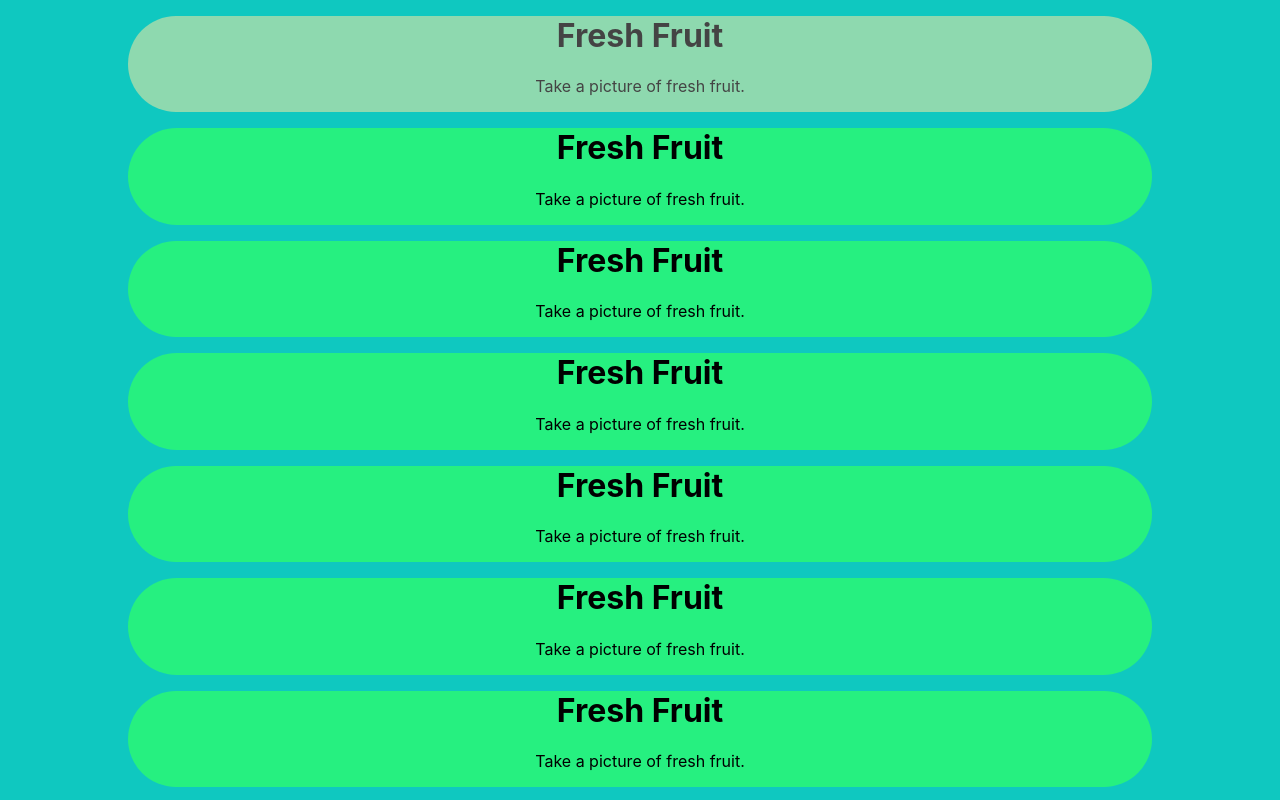
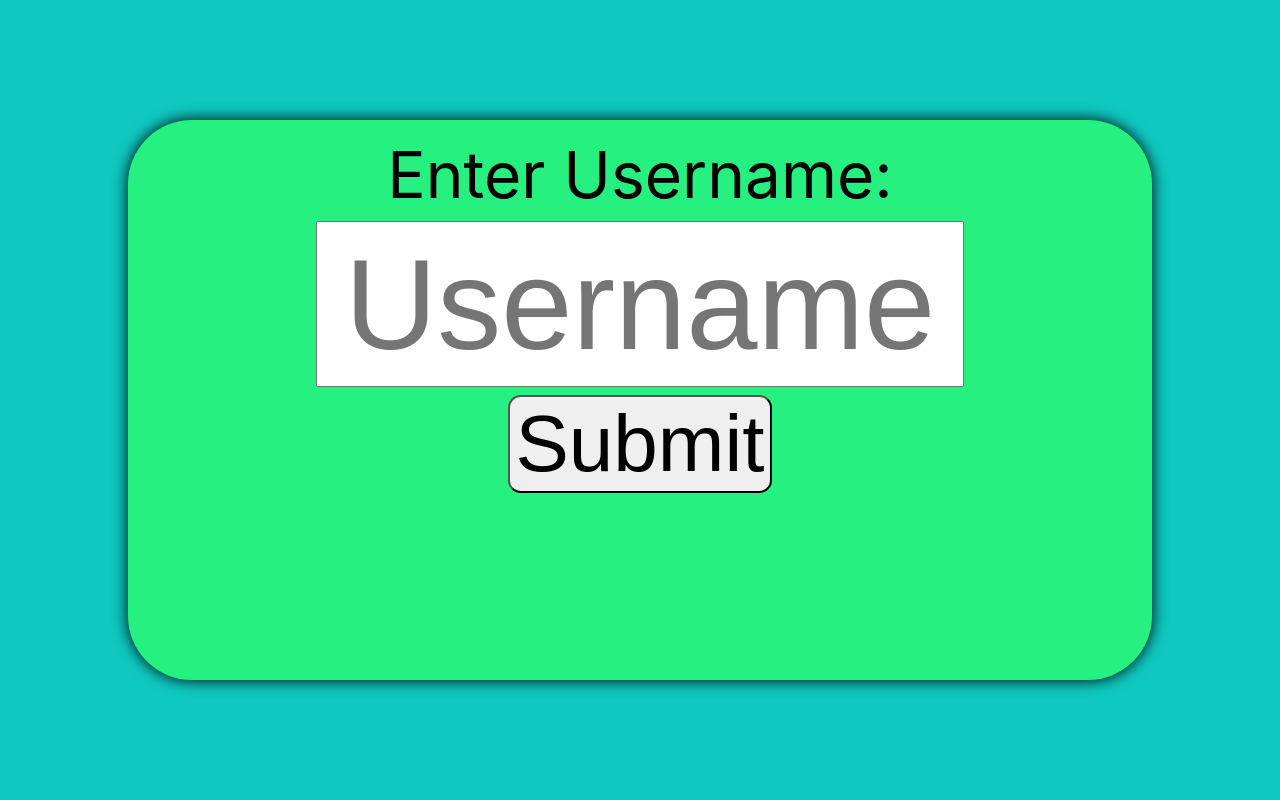
Before and after one commit to MatthewWHuang/pichunt, a React (Create React App) app: page / in a window 1280 px wide. Shown: the top 800 px of the page. Built offline with nearby package versions, Linux system fonts and the light colour scheme.

Commit message:
Added usernames, uploading, state saving

```diff
--- a/public/index.html
+++ b/public/index.html
@@ -24,7 +24,7 @@
       work correctly both with client-side routing and a non-root public URL.
       Learn how to configure a non-root public URL by running `npm run build`.
     -->
-    <title>React App</title>
+        <title>PicHunt</title>
     </head>
     <body>
         <noscript>You need to enable JavaScript to run this app.</noscript>
@@ -38,6 +38,5 @@
 
       To begin the development, run `npm start` or `yarn start`.
       To create a production bundle, use `npm run build` or `yarn build`.
-    -->
-  </body>
+    --></body>
 </html>
--- a/src/App.js
+++ b/src/App.js
@@ -1,65 +1,19 @@
 import "./App.css";
 import TaskList from "./components/TaskList";
-import React, { useState } from "react";
-
+import React, { useState, useEffect } from "react";
+import Login from "./components/Login";
 function App() {
-    const [tasks, setTasks] = useState([
-        {
-            name: "Fresh Fruit",
-            description: "Take a picture of fresh fruit.",
-            completed: true,
-        },
-        {
-            name: "Fresh Fruit",
-            description: "Take a picture of fresh fruit.",
-            completed: false,
-        },
-        {
-            name: "Fresh Fruit",
-            description: "Take a picture of fresh fruit.",
-            completed: false,
-        },
-        {
-            name: "Fresh Fruit",
-            description: "Take a picture of fresh fruit.",
-            completed: false,
-        },
-        {
-            name: "Fresh Fruit",
-            description: "Take a picture of fresh fruit.",
-            completed: false,
-        },
-        {
-            name: "Fresh Fruit",
-            description: "Take a picture of fresh fruit.",
-            completed: false,
-        },
-        {
-            name: "Fresh Fruit",
-            description: "Take a picture of fresh fruit.",
-            completed: false,
-        },
-        {
-            name: "Fresh Fruit",
-            description: "Take a picture of fresh fruit.",
-            completed: false,
-        },
-        {
-            name: "Fresh Fruit",
-            description: "Take a picture of fresh fruit.",
-            completed: false,
-        },
-        {
-            name: "Fresh Fruit",
-            description: "Take a picture of fresh fruit.",
-            completed: false,
-        },
-    ]);
-    const changeTask = (index, newTask) => {
-        const newTasks = [...tasks];
-        newTasks[index] = newTask;
-        setTasks(newTasks);
-    };
+    const [username, setUsername] = useState("");
+    useEffect(() => {
+        if (!username) {
+            var oldUsername = localStorage.getItem("PicHuntUsername");
+            if (oldUsername) {
+                setUsername(oldUsername);
+            }
+        } else {
+            localStorage.setItem("PicHuntUsername", username);
+        }
+    }, [username]);
     return (
         <div
             className="App"
@@ -70,7 +24,11 @@ function App() {
                 margin: "0px",
             }}
         >
-            <TaskList tasks={tasks} changeTask={changeTask} />
+            {username ? (
+                <TaskList username={username} />
+            ) : (
+                <Login onSubmit={setUsername} />
+            )}
         </div>
     );
 }
--- /dev/null
+++ b/src/cloud/upload.js
@@ -0,0 +1,35 @@
+// Import the functions you need from the SDKs you need
+import { initializeApp } from "firebase/app";
+import { getAnalytics } from "firebase/analytics";
+import { getStorage, ref, uploadBytes } from "firebase/storage";
+
+// TODO: Add SDKs for Firebase products that you want to use
+// https://firebase.google.com/docs/web/setup#available-libraries
+
+// Your web app's Firebase configuration
+// For Firebase JS SDK v7.20.0 and later, measurementId is optional
+const firebaseConfig = {
+    apiKey: "AIzaSyAqilpIziE6w7O-5SKuIFW6WL6hG4nyYxY",
+    authDomain: "pichunt-fa4db.firebaseapp.com",
+    projectId: "pichunt-fa4db",
+    storageBucket: "pichunt-fa4db.appspot.com",
+    messagingSenderId: "998626021513",
+    appId: "1:998626021513:web:7362387e68dd4303a3b658",
+    measurementId: "G-0K7QB2X46S",
+};
+
+// Initialize Firebase
+const app = initializeApp(firebaseConfig);
+const analytics = getAnalytics(app);
+const storage = getStorage(app);
+
+function uploadFile(file, gameID, task, user) {
+    const storageRef = ref(storage, `/${gameID}/${task}/${user}`);
+
+    // 'file' comes from the Blob or File API
+    uploadBytes(storageRef, file).then((snapshot) => {
+        console.log("Uploaded image!");
+    });
+}
+
+export { uploadFile };
--- /dev/null
+++ b/src/components/Login.js
@@ -0,0 +1,67 @@
+import React, { useState } from "react";
+
+function Login({ onSubmit }) {
+    const [username, setUsername] = useState("");
+    const onUsernameChanged = (e) => {
+        console.log(e.target.value);
+        setUsername(e.target.value);
+    };
+    return (
+        <div
+            style={{
+                width: "80vw",
+                height: "70vh",
+                backgroundColor: "#26f080",
+                borderRadius: "5vw",
+                userSelect: "none",
+                top: "15vh",
+                left: "10vw",
+                position: "fixed",
+                margin: "0px",
+                boxShadow: "0px 0px 15px",
+                display: "flex",
+                flexDirection: "column",
+                alignItems: "center",
+            }}
+        >
+            <div
+                style={{
+                    display: "flex",
+                    flexDirection: "column",
+                    margin: "1vh",
+                }}
+            >
+                <label
+                    htmlFor="username"
+                    style={{ margin: "1vh", fontSize: "5vw" }}
+                >
+                    Enter Username:{" "}
+                </label>
+                <input
+                    style={{
+                        width: "50vw",
+                        height: "20vh",
+                        alignItems: "center",
+                        justifyContent: "center",
+                        textAlign: "center",
+                        fontSize: "10vw",
+                    }}
+                    placeholder="Username"
+                    type="text"
+                    id="username"
+                    onChange={onUsernameChanged}
+                />
+            </div>
+            <button
+                style={{ fontSize: "10vh", borderRadius: "1vw" }}
+                onClick={(e) => {
+                    onSubmit(username);
+                }}
+            >
+                Submit
+            </button>
+        </div>
+    );
+}
+
+export default Login;
--- a/src/components/Task.js
+++ b/src/components/Task.js
@@ -1,4 +1,5 @@
 import React, { useState } from "react";
+import { uploadFile } from "../cloud/upload";
 
 function Task({
     name,
@@ -7,10 +8,10 @@ function Task({
     setCompleted,
     onSubmit,
     onExit,
+    id,
 }) {
     const [image, setImage] = useState(null);
     const onImageChanged = (e) => {
-        console.log(e.target.files[0]);
         setImage(e.target.files[0]);
     };
     return (
@@ -45,12 +46,14 @@ function Task({
                     src={URL.createObjectURL(image)}
                 />
             ) : null}
+            {completed ? null : (
                 <div style={{ display: "flex", flexDirection: "row" }}>
                     <button
                         style={{ fontSize: "10vh", borderRadius: "1vw" }}
                         type="submit"
                         onClick={() => {
                             setCompleted(true);
+                            uploadFile(image, "0", id, "admin");
                             onSubmit(image);
                         }}
                         disabled={image == null}
@@ -58,12 +61,17 @@ function Task({
                         Submit
                     </button>
                     <p
-                    style={{ fontSize: "10vh", color: "red", margin: "0px" }}
+                        style={{
+                            fontSize: "10vh",
+                            color: "red",
+                            margin: "0px",
+                        }}
                         onClick={onExit}
                     >
                         <b>X</b>
                     </p>
                 </div>
+            )}
         </div>
     );
 }
--- a/src/components/TaskList.js
+++ b/src/components/TaskList.js
@@ -1,13 +1,38 @@
 import TaskItem from "./TaskItem";
 import Task from "./Task";
-import React, { useState } from "react";
+import React, { useState, useEffect } from "react";
 
-function TaskList({ tasks, changeTask }) {
+function TaskList({ username }) {
+    const [tasks, setTasks] = useState([
+        {
+            name: "Fresh Fruit",
+            description: "Take a picture of fresh fruit.",
+            completed: false,
+            id: "freshfruit",
+        },
+    ]);
+    const [tasksLoaded, setTasksLoaded] = useState(false);
+    const changeTask = (index, newTask) => {
+        const newTasks = [...tasks];
+        newTasks[index] = newTask;
+        setTasks(newTasks);
+    };
     const [activeTask, setActiveTask] = useState(null);
     const [activeTaskIndex, setActiveTaskIndex] = useState(null);
     const setCompleted = (index, newCompleted) => {
         changeTask(index, { ...tasks[index], completed: newCompleted });
     };
+    useEffect(() => {
+        if (!tasksLoaded) {
+            var loadedTasks = localStorage.getItem("PicHuntTasks");
+            if (loadedTasks) {
+                setTasks(JSON.parse(loadedTasks));
+            }
+            setTasksLoaded(true);
+        } else {
+            localStorage.setItem("PicHuntTasks", JSON.stringify(tasks));
+        }
+    }, [tasks]);
     return (
         <div
             style={{
@@ -16,6 +41,9 @@ function TaskList({ tasks, changeTask }) {
                 flexDirection: "column",
             }}
         >
+            <h1>
+                Logged in as <b>{username}</b>.
+            </h1>
             {tasks.map((task, i) => (
                 <TaskItem
                     name={task.name}
@@ -25,7 +53,7 @@ function TaskList({ tasks, changeTask }) {
                         setActiveTask(task);
                         setActiveTaskIndex(i);
                     }}
-                    key={i}
+                    key={task.id}
                 />
             ))}
             {activeTask ? (
@@ -40,6 +68,7 @@ function TaskList({ tasks, changeTask }) {
                         setActiveTask(null);
                     }}
                     onExit={() => setActiveTask(null)}
+                    id={activeTask.id}
                 />
             ) : null}
         </div>
```
Also changed, not shown: package.json (+7 -0 lines), 1 other file (tests, documents, lock files or other folders). Lines whose indentation alone changed are shown as unchanged.
